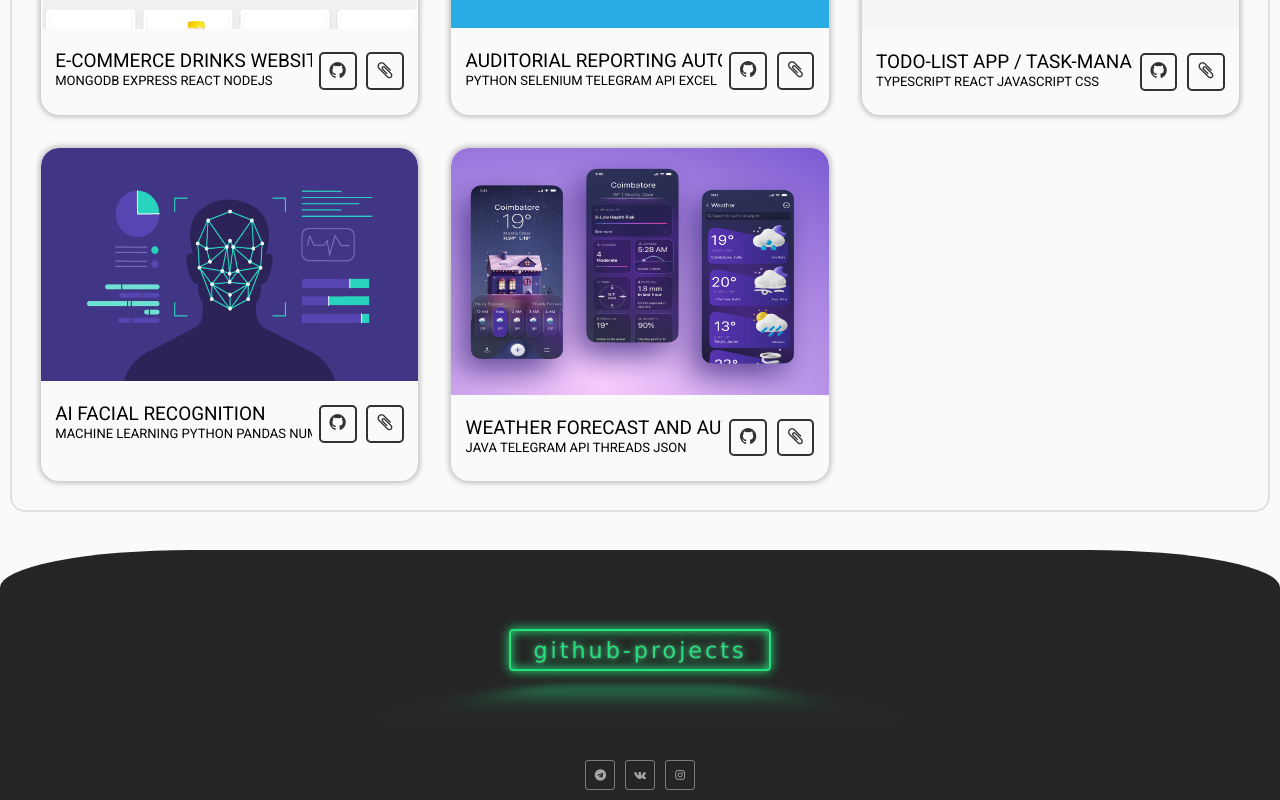
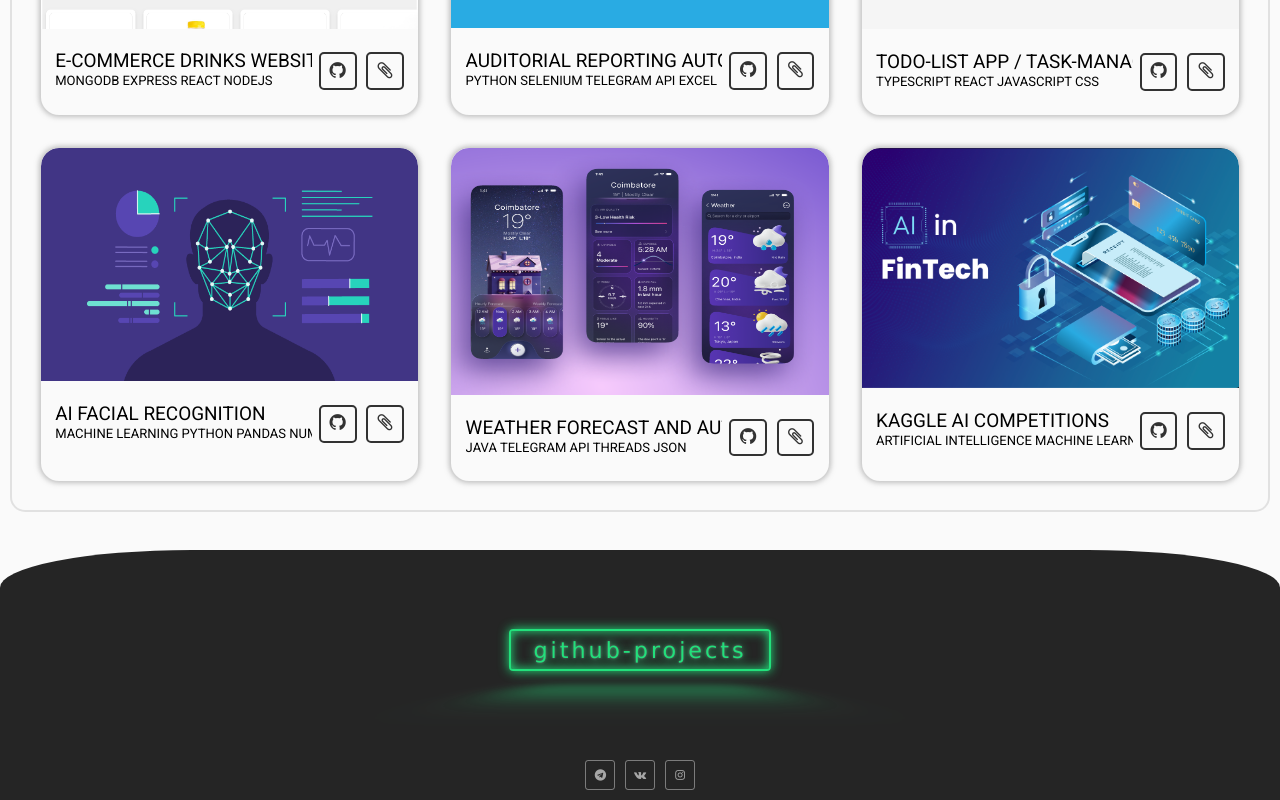
Before and after one commit to timmygunja/palmgreen, a React (Create React App) app: page / in a window 1280 px wide. Shown: the part 2201-3001 px from the top of the page. Built offline with nearby package versions, Linux system fonts and the light colour scheme.

Commit message:
added kaggle comps to projects

```diff
--- a/src/App.js
+++ b/src/App.js
@@ -101,6 +101,17 @@ function App() {
     weatherBotProjectGitLink:
       "https://github.com/timmygunja/WeatherTelegramBot",
 
+    kaggleProjectTitle: "Kaggle AI Competitions",
+    kaggleProjectCaption: "Artificial Intelligence Machine Learning",
+    kaggleProjectDescMain:
+      "A set of research papers on the implementation of machine learning models in the field of finance: bank credit scoring, classification of policyholders, prediction of sales volumes, prediction of customer response and property value.",
+    // kaggleProjectDescDevteam: "Single developer",
+    kaggleProjectDescStack: ["Python", "AI", "ML", "Finances"],
+    kaggleProjectDescImgPath: "../../layers.png",
+    kaggleProjectLink:
+      "https://www.kaggle.com/timmygunja/competitions?tab=active",
+    kaggleProjectGitLink: "https://www.kaggle.com/timmygunja",
+
     // FOOTER
     gitLink: "github-projects",
   };
@@ -194,6 +205,17 @@ function App() {
     weatherBotProjectGitLink:
       "https://github.com/timmygunja/WeatherTelegramBot",
 
+    kaggleProjectTitle: "Kaggle ИИ-соревнования",
+    kaggleProjectCaption: "Artificial Intelligence Machine Learning",
+    kaggleProjectDescMain:
+      "Набор исследовательских работ по реализации моделей машинного обучения в сфере финансов: кредитный банковский скоринг, классификация страхователей, предсказание объемов продаж, прогнозирование отлкика клиентов и стоимости имущества.",
+    // kaggleProjectDescDevteam: "Single developer",
+    kaggleProjectDescStack: ["Python", "AI", "ML", "Finances"],
+    kaggleProjectDescImgPath: "../../layers.png",
+    kaggleProjectLink:
+      "https://www.kaggle.com/timmygunja/competitions?tab=active",
+    kaggleProjectGitLink: "https://www.kaggle.com/timmygunja",
+
     // FOOTER
     gitLink: "github-проекты",
   };
--- a/src/components/Projects.js
+++ b/src/components/Projects.js
@@ -80,6 +80,15 @@ const Projects = (props) => {
     weatherBotProjectDescImgPath,
     weatherBotProjectLink,
     weatherBotProjectGitLink,
+
+    kaggleProjectTitle,
+    kaggleProjectCaption,
+    kaggleProjectDescMain,
+    // kaggleProjectDescDevteam,
+    kaggleProjectDescStack,
+    kaggleProjectDescImgPath,
+    kaggleProjectLink,
+    kaggleProjectGitLink,
   } = useSelector((state) => state.ui.currentText);
 
   return (
@@ -140,6 +149,17 @@ const Projects = (props) => {
           descriptionStack={weatherBotProjectDescStack}
           descriptionImagePath={weatherBotProjectDescImgPath}
         />
+        <ProjectCard
+          previewImg={"../../kaggle.png"}
+          title={kaggleProjectTitle}
+          caption={kaggleProjectCaption}
+          gitLink={kaggleProjectGitLink}
+          projectLink={kaggleProjectLink}
+          descriptionMain={kaggleProjectDescMain}
+          // descriptionDevteam={mernProjectDescDevteam}
+          descriptionStack={kaggleProjectDescStack}
+          descriptionImagePath={kaggleProjectDescImgPath}
+        />
       </div>
     </>
   );
--- a/src/store/ui-slice.js
+++ b/src/store/ui-slice.js
@@ -71,8 +71,10 @@ const engText = {
   // mernProjectDescDevteam: "Single developer",
   mlFacesProjectDescStack: ["Machine Learning", "Python", "Pandas", "Numpy"],
   mlFacesProjectDescImgPath: "../../layers.png",
-  mlFacesProjectLink: "https://github.com/timmygunja/FinUniver-3-CourseWork-ML/blob/main/coursework.ipynb",
-  mlFacesProjectGitLink: "https://github.com/timmygunja/FinUniver-3-CourseWork-ML/tree/main",
+  mlFacesProjectLink:
+    "https://github.com/timmygunja/FinUniver-3-CourseWork-ML/blob/main/coursework.ipynb",
+  mlFacesProjectGitLink:
+    "https://github.com/timmygunja/FinUniver-3-CourseWork-ML/tree/main",
 
   weatherBotProjectTitle: "Weather forecast and automailing",
   weatherBotProjectCaption: "Java Telegram API Threads Json",
@@ -83,6 +85,17 @@ const engText = {
   weatherBotProjectDescImgPath: "../../layers.png",
   weatherBotProjectLink: "https://t.me/WeatherTelegramFinBot",
   weatherBotProjectGitLink: "https://github.com/timmygunja/WeatherTelegramBot",
+
+  kaggleProjectTitle: "Kaggle AI Competitions",
+  kaggleProjectCaption: "Artificial Intelligence Machine Learning",
+  kaggleProjectDescMain:
+    "A set of research papers on the implementation of machine learning models in the field of finance: bank credit scoring, classification of policyholders, prediction of sales volumes, prediction of customer response and property value.",
+  // kaggleProjectDescDevteam: "Single developer",
+  kaggleProjectDescStack: ["Python", "AI", "ML", "Finances"],
+  kaggleProjectDescImgPath: "../../layers.png",
+  kaggleProjectLink:
+    "https://www.kaggle.com/timmygunja/competitions?tab=active",
+  kaggleProjectGitLink: "https://www.kaggle.com/timmygunja",
 
   // FOOTER
   gitLink: "github-projects",
```
Also changed, not shown: public/kaggle.png (added).
